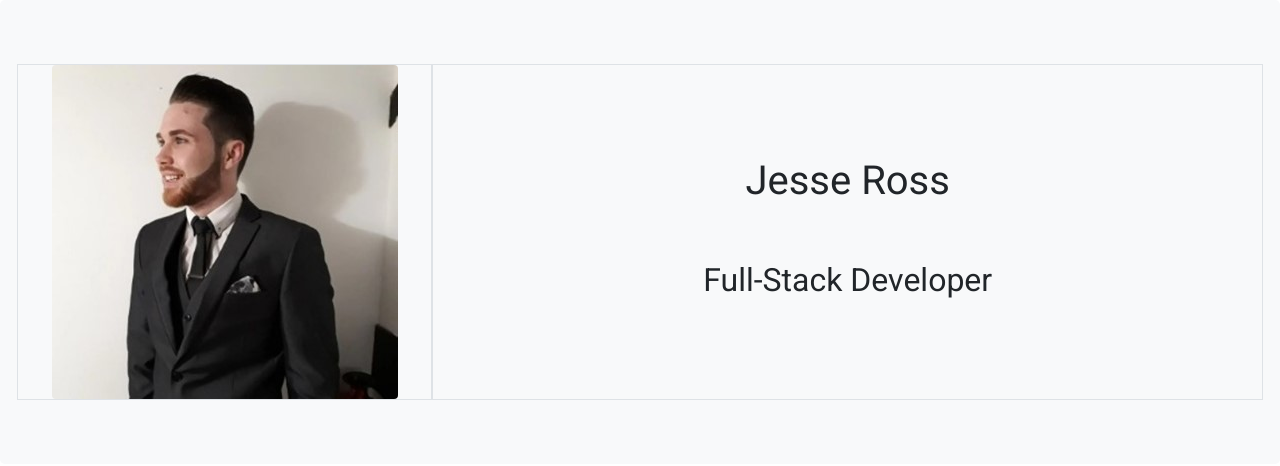
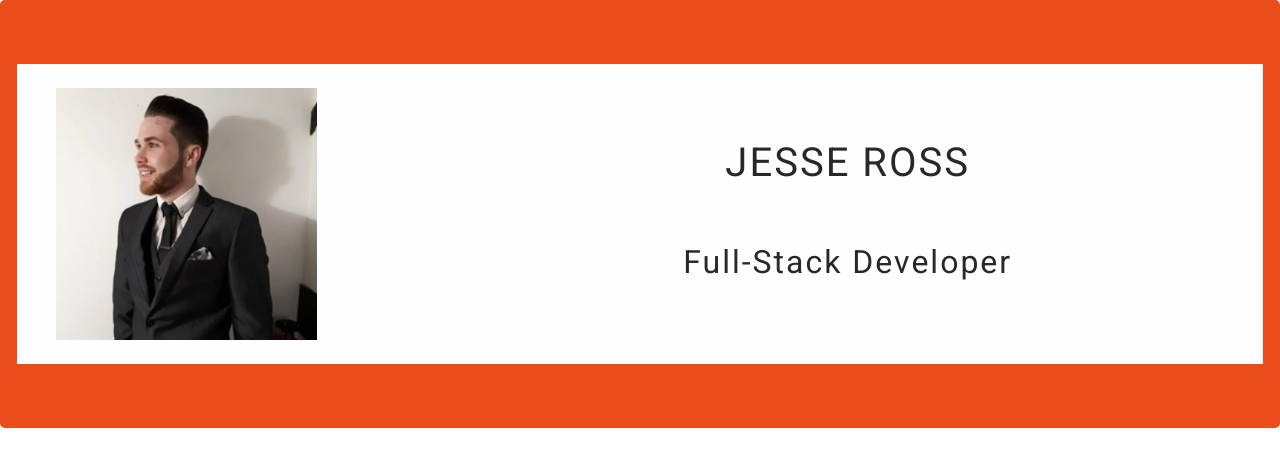
Before and after one commit to JesseRoss001/ResumeJesse, a plain HTML site: page index.html in a window 1280 px wide. Drawn offline with nearby package versions, Linux system fonts and the light colour scheme.

Commit message:
Starting group tutorial

```diff
--- a/assets/style.css
+++ b/assets/style.css
@@ -1 +1,11 @@
 * {font-family:  'Roboto', sans-serif;}
+/* Colors */
+.header__row--background-color {background-color:#fefefe}
+.jumbotron--color{color:rgb(40, 40, 43);
+background-color: #e84d1b;}
+
+
+/* Styling the header */
+.img__size {max-height: 300px;}
+.header__title--main {letter-spacing: 2px;
+}
--- a/index.html
+++ b/index.html
@@ -16,16 +16,16 @@
 </head>
 <body>
 <header>
-    <div class="jumbotron bg-light">
-    <div class="row ">
-        <div class="col-12 col-md-6 col-lg-4 d-flex justify-content-center align-items-center border">
-<img src="assets/images/Header-image.jpg" alt="" class="img-fluid rounded ">
+    <div class="jumbotron  jumbotron--color" >
+    <div class="row header__row--background-color ">
+        <div class="col-12 col-md-6 col-lg-4 d-flex lg-justify-content-between align-items-center ">
+<img src="assets/images/Header-image.jpg" alt="" class="img-fluid rounded p-4 img__size">
         </div>
-        <div class="col-12 col-md-6 col-lg-8 d-flex flex-column justify-content-center align-items-center border">
-            <h1  class="p-md-3 p-lg-4 ">
+        <div class="col-12 col-md-6 col-lg-8 d-flex flex-column justify-content-center align-items-center ">
+            <h1  class="ls-10px p-1 p-md-3 p-lg-4 text-uppercase header__title--main" >
 Jesse Ross
             </h1>
-            <h2  class="p-md-3 p-lg-4 ">
+            <h2  class="p-md-3 p-lg-4 header__title--main"  >
 Full-Stack Developer
             </h2>
         </div>
```
